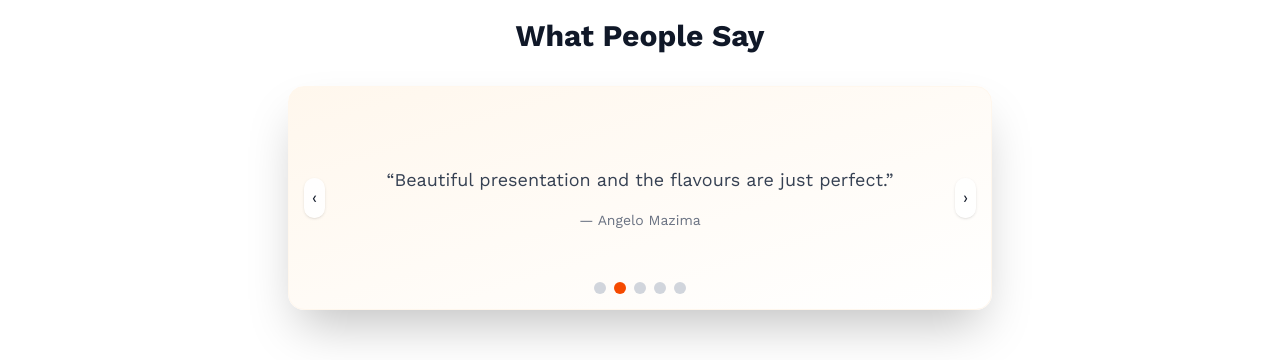
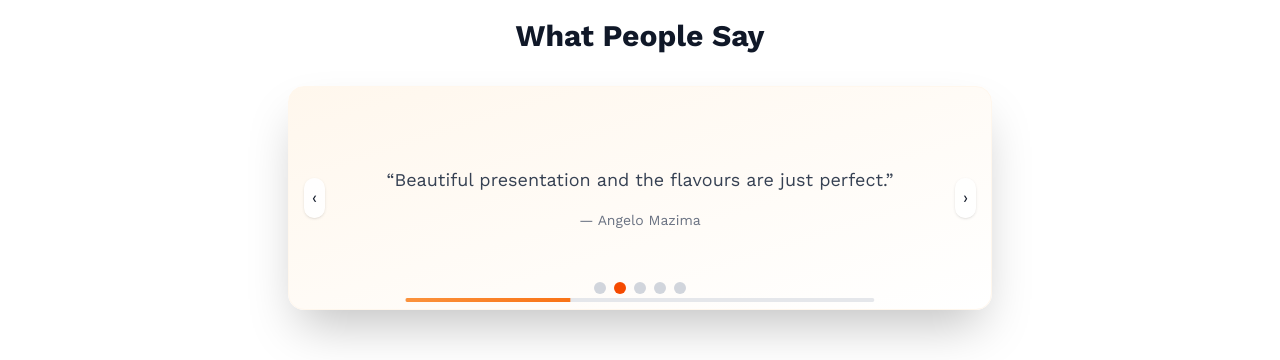
Before and after one commit to Bona96/Anita-s-Kitchen, a React (Vite) app: page / in a window 1280 px wide. Shown: the part 2058-2418 px from the top of the page. Built offline with nearby package versions, Linux system fonts and the light colour scheme.

Commit message:
Working on testimonials

```diff
--- a/src/components/sections/Testimonials.tsx
+++ b/src/components/sections/Testimonials.tsx
@@ -52,6 +52,8 @@ const Testimonials: React.FC = () => {
 
   const current = testimonials[index];
 
+  const AUTO_ADVANCE = 4500; // ms
+
   return (
     <section id="testimonials" className="py-20 bg-white dark:bg-gray-900">
       <div className="max-w-3xl mx-auto px-4 sm:px-6 lg:px-8 text-center">
@@ -66,7 +68,7 @@ const Testimonials: React.FC = () => {
         </motion.h2>
 
         <div
-          className="relative h-56"
+          className="relative h-56 touch-pan-y"
           onMouseEnter={() => setPaused(true)}
           onMouseLeave={() => setPaused(false)}
           onFocus={() => setPaused(true)}
@@ -84,12 +86,32 @@ const Testimonials: React.FC = () => {
               animate="center"
               exit="exit"
               transition={{ type: 'spring', stiffness: 300, damping: 30 }}
+              drag="x"
+              dragConstraints={{ left: 0, right: 0 }}
+              onDragEnd={(_, info) => {
+                if (info.offset.x < -50) paginate(1);
+                if (info.offset.x > 50) paginate(-1);
+              }}
+              whileDrag={{ cursor: 'grabbing' }}
               className="absolute inset-0 p-6 bg-linear-to-br from-orange-50 to-white dark:from-gray-800 dark:to-gray-900 rounded-2xl shadow-2xl border border-orange-50 dark:border-gray-800 flex flex-col items-center justify-center"
             >
               <p className="text-gray-700 dark:text-gray-200 text-lg mb-4">“{current.text}”</p>
               <footer className="text-sm text-gray-500 dark:text-gray-400">— {current.name}</footer>
             </motion.blockquote>
           </AnimatePresence>
+
+          {/* progress bar */}
+          <div className="absolute bottom-2 left-1/2 transform -translate-x-1/2 w-2/3 h-1 bg-gray-200 dark:bg-gray-700 rounded-full overflow-hidden">
+            <div
+              key={index}
+              style={{
+                width: '0%',
+                height: '100%',
+                background: 'linear-gradient(90deg,#fb923c,#f97316)',
+                animation: paused ? 'none' : `tk-fill ${AUTO_ADVANCE}ms linear forwards`
+              }}
+            />
+          </div>
 
           <div className="absolute left-4 top-1/2 transform -translate-y-1/2">
             <button
--- a/src/index.css
+++ b/src/index.css
@@ -7,6 +7,11 @@
   --shadow-card: '0px 1px 2px 0px rgba(0, 0, 0, 0.05)';
   --color-neo-brutalism-blue : '#2b77e7';
   --color-neo-brutalism-white : '#fff';
+}
+
+@keyframes tk-fill {
+  from { width: 0%; }
+  to { width: 100%; }
 }
 :root {
   --blue-rgb: 237 245 255;
```
